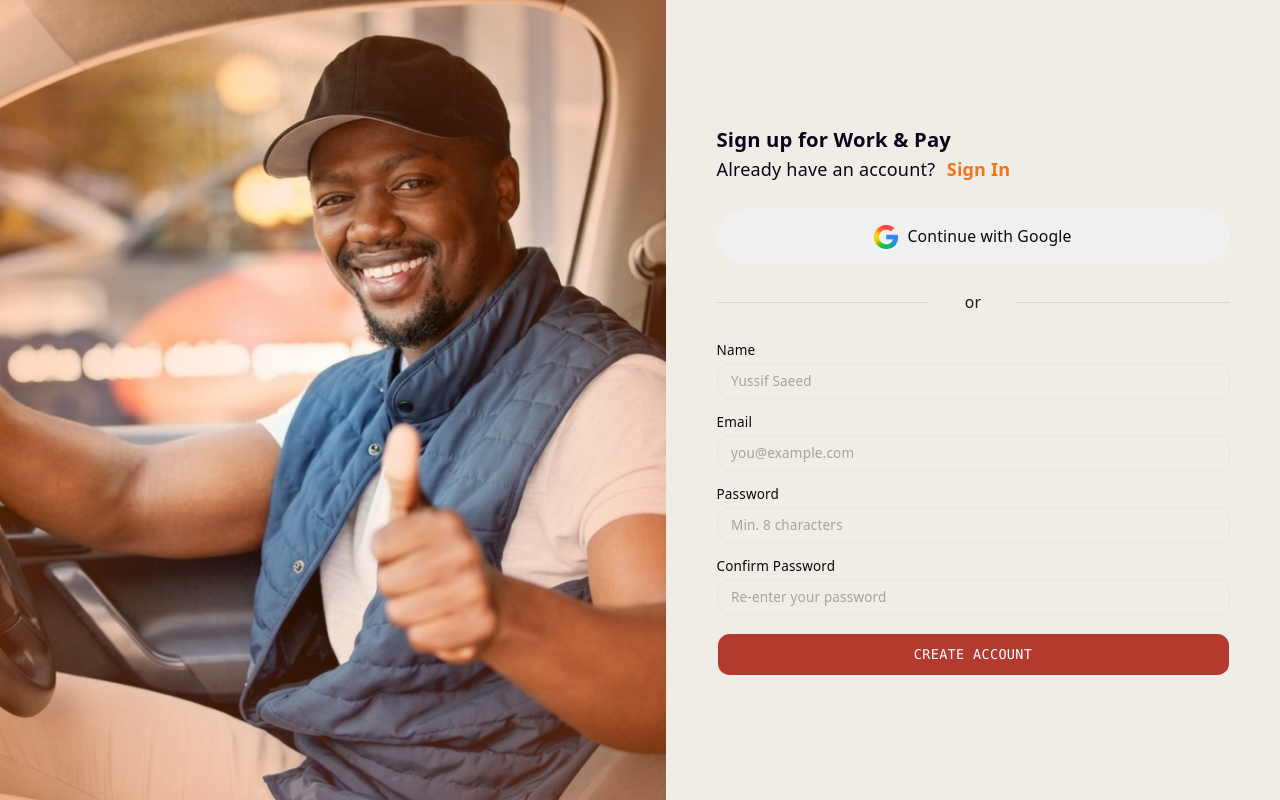
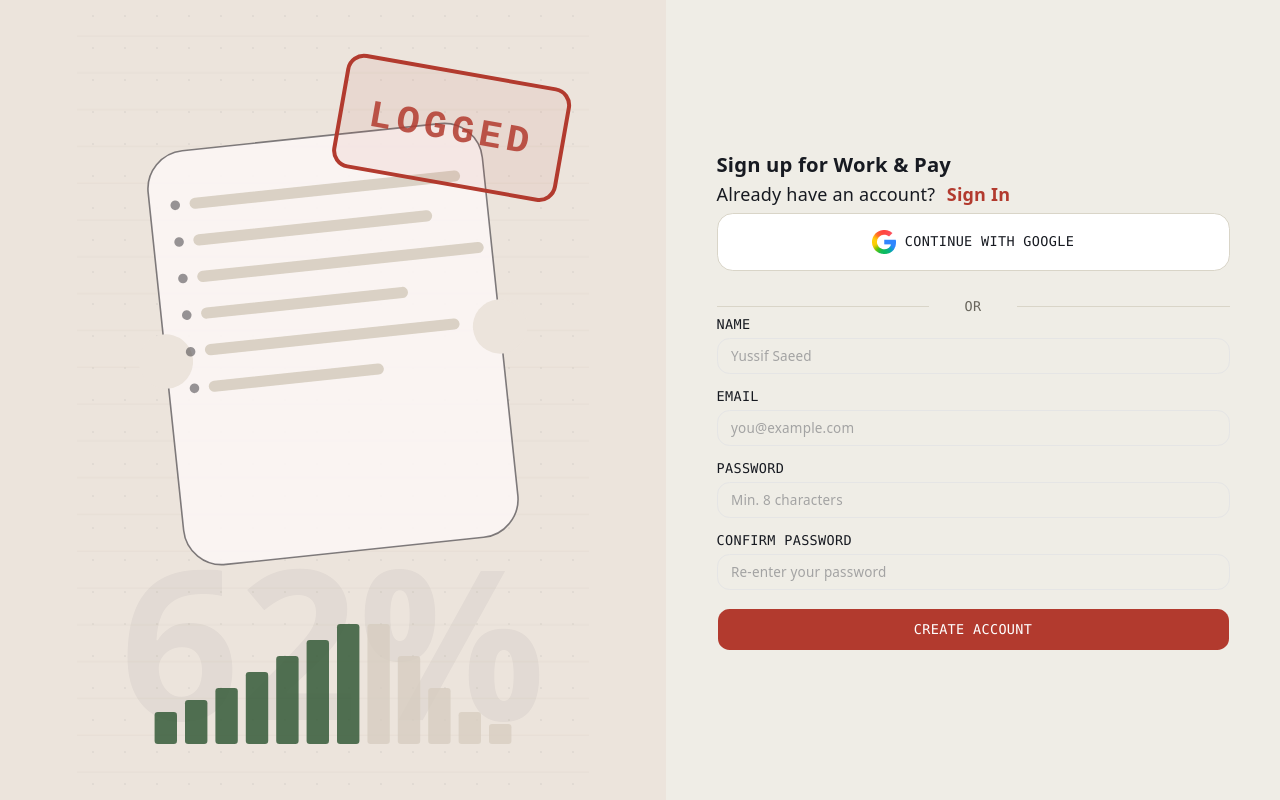
Before and after one commit to saeedyussif663/work-and-pay-tracker, a React (Vite) app: page /signup in a window 1280 px wide. Built offline with nearby package versions, Linux system fonts and the light colour scheme.

Commit message:
signup desing change

```diff
--- a/src/components/ui/auth-layout.tsx
+++ b/src/components/ui/auth-layout.tsx
@@ -2,16 +2,16 @@
 
 export default function AuthLayout() {
   return (
-    <section className="flex items-center">
-      <article className="relative h-screen w-148 hidden lg:block">
+    <section className="flex h-screen">
+      <article className="relative w-148 hidden lg:block">
         <img
-          src="/auth-image.png"
-          alt="auth image"
-          className="w-full h-full object-cover"
+          src="/auth-image.svg"
+          alt="Work and Pay Tracker"
+          className="w-full h-full object-contain"
         />
-        <div className="absolute inset-0 bg-radial from-[#00000000] to-[#FF6C17]/40"></div>
+        <div className="absolute inset-0 bg-primary/5"></div>
       </article>
-      <article className="px-4 flex-1">
+      <article className="flex-1 overflow-y-auto px-4">
         <Outlet />
       </article>
     </section>
--- a/src/pages/SignUp.tsx
+++ b/src/pages/SignUp.tsx
@@ -42,30 +42,36 @@
   }
 
   return (
-    <section className="w-full h-screen md:max-w-114 mx-auto flex space-y-6 flex-col items-center justify-center">
-      <article className="self-start text-[#0E021A]">
-        <h3 className="font-bold text-lg">Sign up for Work & Pay</h3>
+    <section className="w-full min-h-full md:max-w-114 mx-auto flex flex-col justify-center py-8">
+      {" "}
+      <article className="self-start text-foreground">
+        <h3 className="font-heading font-bold text-lg tracking-tightest">
+          Sign up for Work &amp; Pay
+        </h3>
         <div>
           Already have an account?{" "}
-          <Link to="/signin" className="ml-1.5 font-semibold text-[#F97316]">
+          <Link
+            to="/signin"
+            className="ml-1.5 font-semibold text-primary hover:text-primary/80"
+          >
             Sign In
           </Link>
         </div>
       </article>
-
-      <article className="w-full space-y-6">
-        <div className="cursor-pointer w-full py-3.5 flex gap-2 items-center text-[#0A0A0A] font-medium text-sm justify-center bg-[#F0F0F0] rounded-2xl">
+      <article className="w-full space-y-6 mt-1.5">
+        <div className="cursor-pointer w-full py-3.5 flex gap-2 items-center text-foreground font-mono text-xs uppercase tracking-wide font-medium justify-center bg-card border border-border rounded-lg hover:bg-muted transition-colors">
           <img src="/google-logo.png" alt="google-logo" />
           Continue with Google
         </div>
 
         <div className="flex items-center gap-8">
-          <div className="flex-1 h-px bg-[#D4D4D4]"></div>
-          <p className="font-medium text-sm">or</p>
-          <div className="flex-1 h-px bg-[#D4D4D4]"></div>
+          <div className="flex-1 h-px bg-border"></div>
+          <p className="font-mono text-xs uppercase tracking-wide text-muted-foreground">
+            or
+          </p>
+          <div className="flex-1 h-px bg-border"></div>
         </div>
       </article>
-
       <form
         id="signup"
         className="w-full"
@@ -79,7 +85,7 @@
               <Field data-invalid={fieldState.invalid} className="gap-1">
                 <FieldLabel
                   htmlFor="signup-name"
-                  className="font-medium text-[#0A0A0A]"
+                  className="font-mono text-xs uppercase tracking-wide text-foreground font-medium"
                 >
                   Name
                 </FieldLabel>
@@ -103,7 +109,7 @@
               <Field data-invalid={fieldState.invalid} className="gap-1">
                 <FieldLabel
                   htmlFor="signup-email"
-                  className="font-medium text-[#0A0A0A]"
+                  className="font-mono text-xs uppercase tracking-wide text-foreground font-medium"
                 >
                   Email
                 </FieldLabel>
@@ -129,7 +135,7 @@
               <Field data-invalid={fieldState.invalid} className="gap-1">
                 <FieldLabel
                   htmlFor="signup-password"
-                  className="font-medium text-[#0A0A0A]"
+                  className="font-mono text-xs uppercase tracking-wide text-foreground font-medium"
                 >
                   Password
                 </FieldLabel>
@@ -155,7 +161,7 @@
               <Field data-invalid={fieldState.invalid} className="gap-1">
                 <FieldLabel
                   htmlFor="signup-confirm-password"
-                  className="font-medium text-[#0A0A0A]"
+                  className="font-mono text-xs uppercase tracking-wide text-foreground font-medium"
                 >
                   Confirm Password
                 </FieldLabel>
```
Also changed, not shown: public/auth-image.png (deleted), public/auth-image.svg (added).
